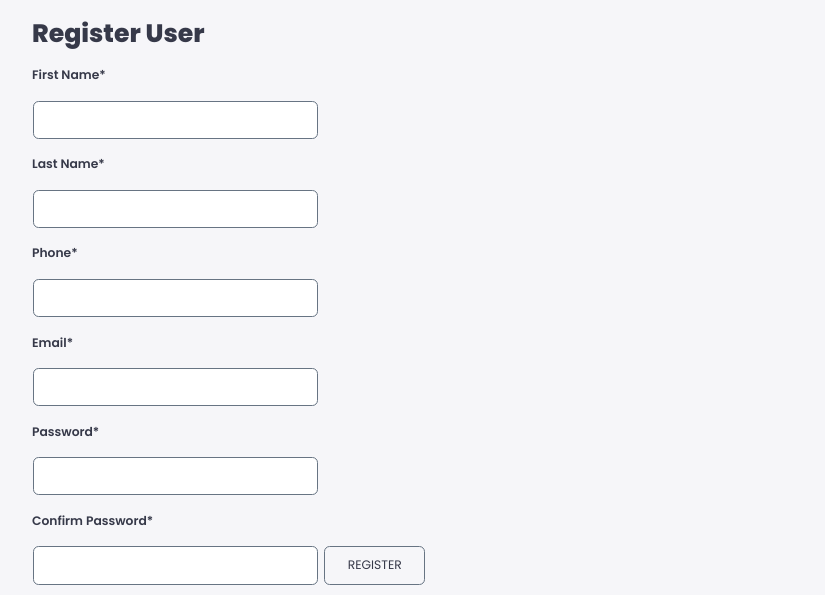
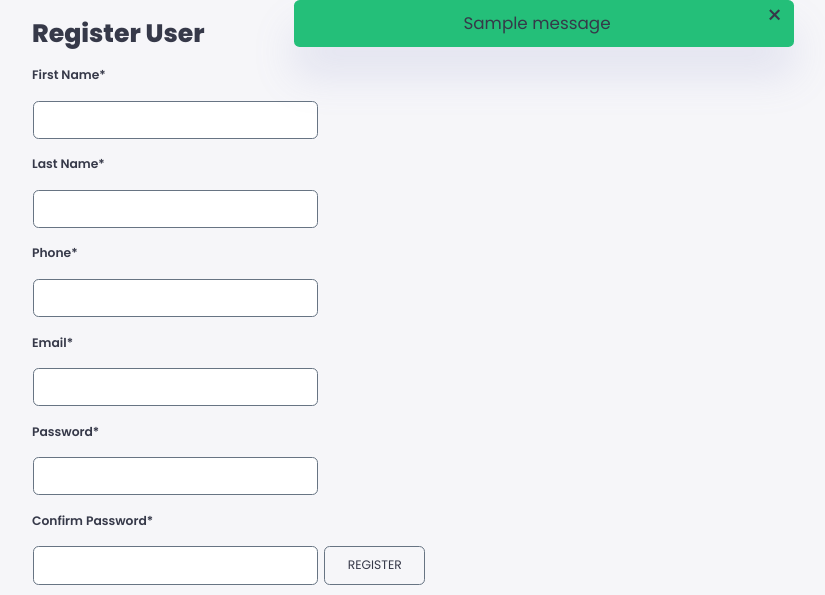
Before and after one commit to rodneygauna/stoopedex, a Flask app: page /register in a window 1280 px wide. Shown: the top 595 px of the page, without its empty margins (96-921 px from the left). Run offline with Flask 3, Linux system fonts and the light colour scheme; tables that the repository leaves empty hold one stand-in row (values such as "Sample post"); one stand-in notice (Sample message) is shown.

Commit message:
styling and banner fixes

```diff
--- a/app/static/zestyux/js/zesty.js
+++ b/app/static/zestyux/js/zesty.js
@@ -29,31 +29,30 @@ closeBtn.addEventListener('click', () => {
 
 /* Dark Mode Functionality
 --------------------------- */
-const darkMode = document.querySelector('.dark-mode');
-const userHasDarkMode = localStorage.getItem('dark-mode') === 'enabled';
+const darkMode = document.querySelector(".dark-mode");
+const userHasDarkMode = localStorage.getItem("dark-mode") === "enabled";
 
 if (userHasDarkMode) {
-    document.body.classList.add('dark-mode-variables');
-    darkMode.querySelector('span:nth-child(1)').classList.remove('active');
-    darkMode.querySelector('span:nth-child(2)').classList.add('active');
+  document.body.classList.add("dark-mode-variables");
+  darkMode.querySelector("span:nth-child(1)").classList.remove("active");
+  darkMode.querySelector("span:nth-child(2)").classList.add("active");
 }
 
-darkMode.addEventListener('click', () => {
-    document.body.classList.toggle('dark-mode-variables');
-    darkMode.querySelector('span:nth-child(1)').classList.toggle('active');
-    darkMode.querySelector('span:nth-child(2)').classList.toggle('active');
+darkMode.addEventListener("click", () => {
+  document.body.classList.toggle("dark-mode-variables");
+  darkMode.querySelector("span:nth-child(1)").classList.toggle("active");
+  darkMode.querySelector("span:nth-child(2)").classList.toggle("active");
   // Remember user preference in local storage
-    if (document.body.classList.contains('dark-mode-variables')) {
-        localStorage.setItem('dark-mode', 'enabled');
+  if (document.body.classList.contains("dark-mode-variables")) {
+    localStorage.setItem("dark-mode", "enabled");
+  } else {
+    localStorage.setItem("dark-mode", "disabled");
   }
-    else {
-        localStorage.setItem('dark-mode', 'disabled');
-    }
-})
+});
 
 /* Banner Functionality
 --------------------------- */
-var fadeOutInterval;
+/* var fadeOutInterval;
 
 function showBanner() {
     var banner = document.getElementsByClassName("banner")[0];
@@ -82,4 +81,21 @@ function resetHideTimer() {
 var bannerSuccess = document.getElementsByClassName("banner success")[0];
 if (bannerSuccess) {
     resetHideTimer();
+} */
+
+/* Banner Functionality with Improvements
+------------------------------------------ */
+var fadeOutInterval;
+
+// Improved banner display using CSS transitions
+function showBanner() {
+  var banner = document.querySelector(".banner");
+  banner.style.display = "flex";
+  banner.style.opacity = "1";
+  resetHideTimer();
 }
+
+function hideBanner() {
+  var banner = document.querySelector(".banner");
+  banner.style.opacity = "0";
+}
--- a/app/templates/_base.html
+++ b/app/templates/_base.html
@@ -9,13 +9,14 @@
       href="{{ url_for('static', filename='normalize/css/normalize-8-0-1.css') }}"
     />
     <link rel="stylesheet" href="{{ url_for('static', filename='zestyux/css/zesty.css') }}" />
-    <link rel="stylesheet" href="{{ url_for('static', filename='zestyux/css/styles.css') }}" />
+    <link rel="stylesheet" href="{{ url_for('static', filename='css/styles.css') }}" />
   </head>
   <body>
     <div class="container">
+      {% include '_flash.html' %}
       {% block content %} {% endblock content %}
     </div>
-    <script src="{{ url_for('static', filename='js/main.js') }}" />
-    </script>
+    <script src="{{ url_for('static', filename='zestyux/js/zesty.js') }}"></script>
+    <script src="{{ url_for('static', filename='js/main.js') }}"></script>
   </body>
 </html>
--- /dev/null
+++ b/app/templates/_flash.html
@@ -0,0 +1,13 @@
+<!-- Flash - Start -->
+{% with messages=get_flashed_messages(with_categories=true) %} {% if messages %}
+{% for category, message in messages %}
+<div class="row" id="banner_row">
+  <div class="banner-container">
+    <div class="banner {{ category }}">
+      <span class="banner-text">{{ message }}</span>
+      <button class="banner-close" onclick="hideBanner()">&times;</button>
+    </div>
+  </div>
+</div>
+{% endfor %} {% endif %} {% endwith %}
+<!-- Flash - End -->
```
Lines whose indentation alone changed are shown as unchanged.
